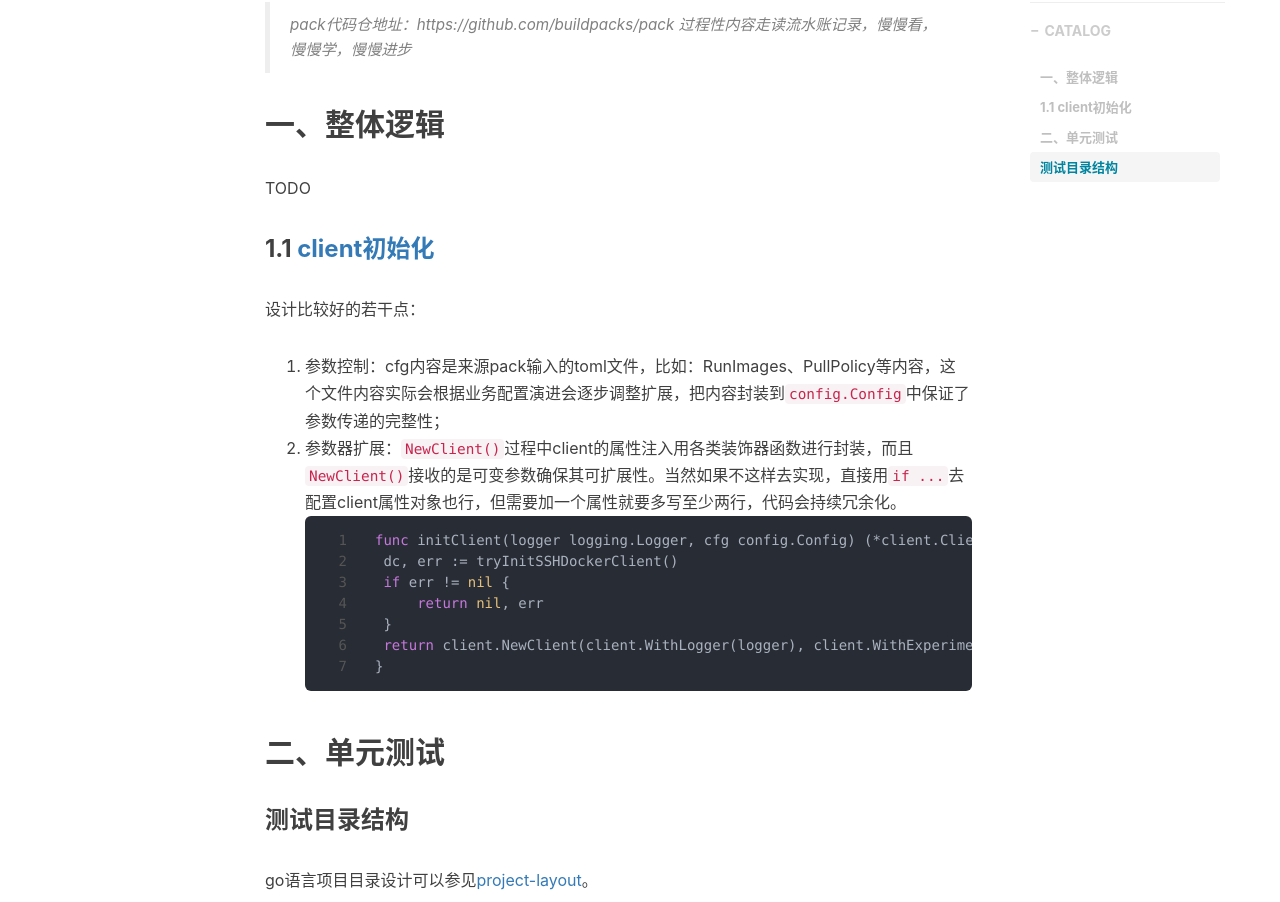
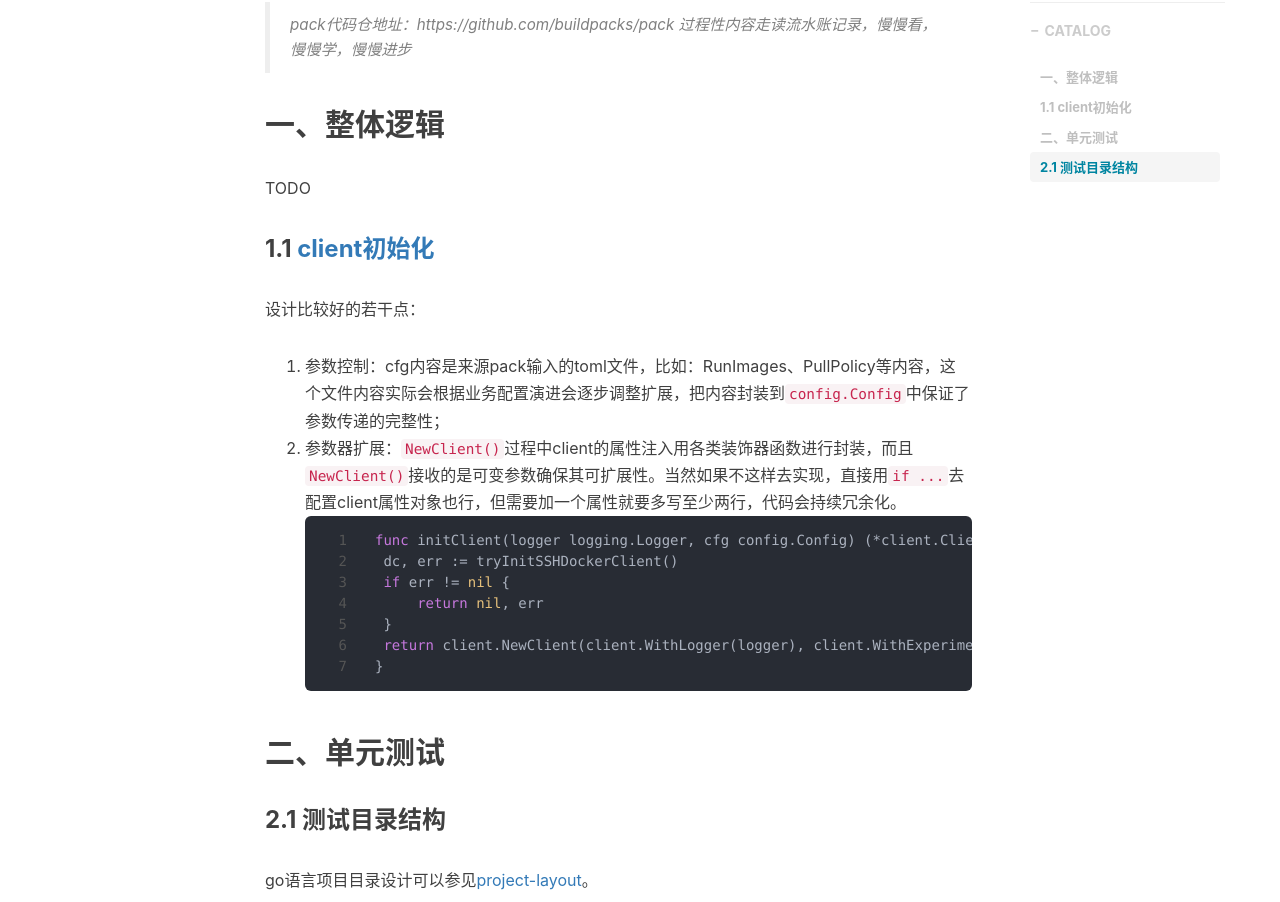
Before and after one commit to shihai1991/shihai1991.github.io, a Jekyll site: the page built from _posts/2022-11-17-pack单元测试走读学习.md, in a window 1280 px wide and 1400 px high. Shown: the part 495-1397 px from the top of the window. Built offline with Jekyll 4.4.1, drawn with Linux system fonts in a browser that asks for light colours; nearby versions of some CDN libraries; comment, search, counter and statistics services are not loaded.

Commit message:
Update 2022-11-17-pack单元测试走读学习.md

````diff
--- a/_posts/2022-11-17-pack单元测试走读学习.md
+++ b/_posts/2022-11-17-pack单元测试走读学习.md
@@ -34,7 +34,7 @@ func initClient(logger logging.Logger, cfg config.Config) (*client.Client, error
 
 ## 二、单元测试
 
-### 测试目录结构
+### 2.1 测试目录结构
 go语言项目目录设计可以参见[project-layout](https://github.com/golang-standards/project-layout/blob/master/README_zh.md)。
 ``` shell
 ├── 业务模块
````
